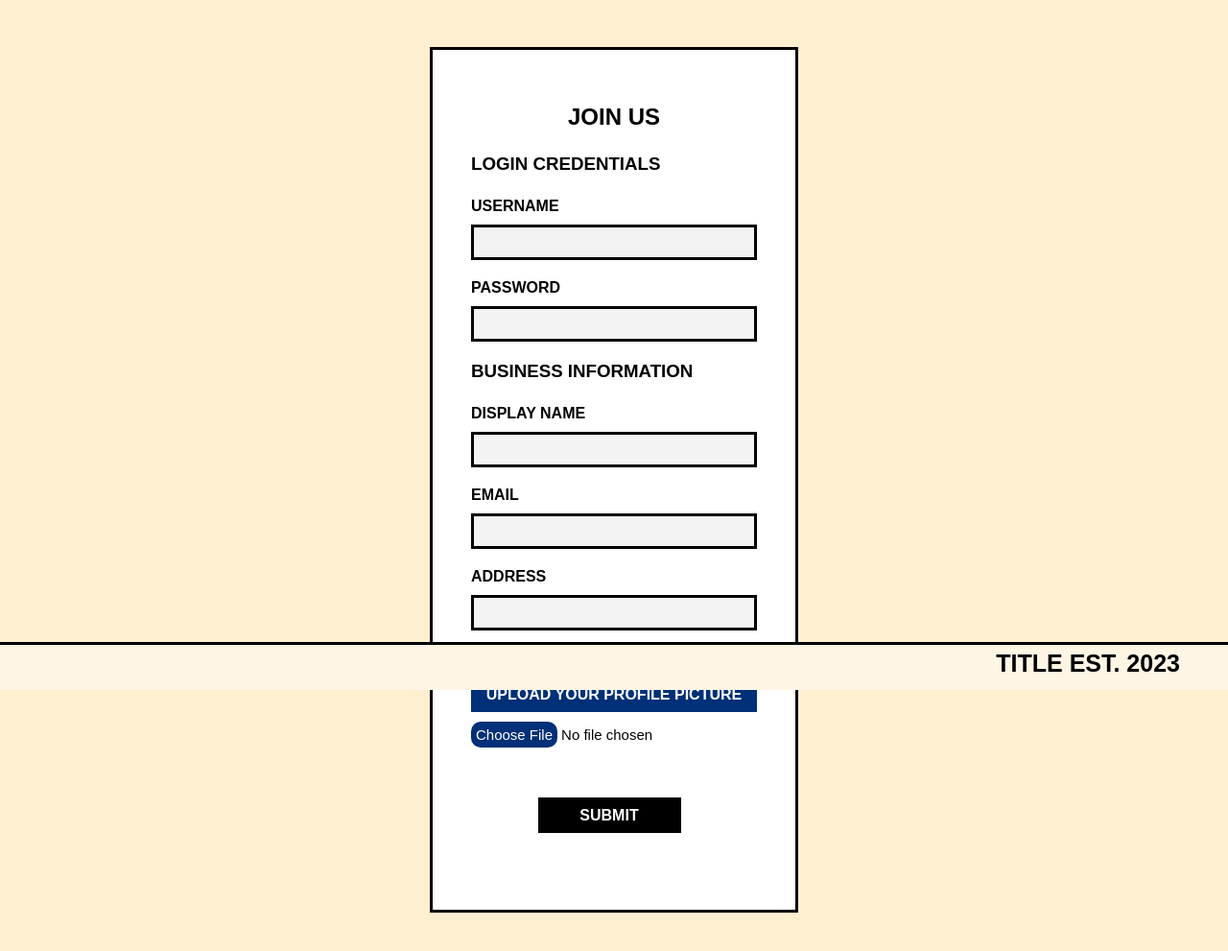
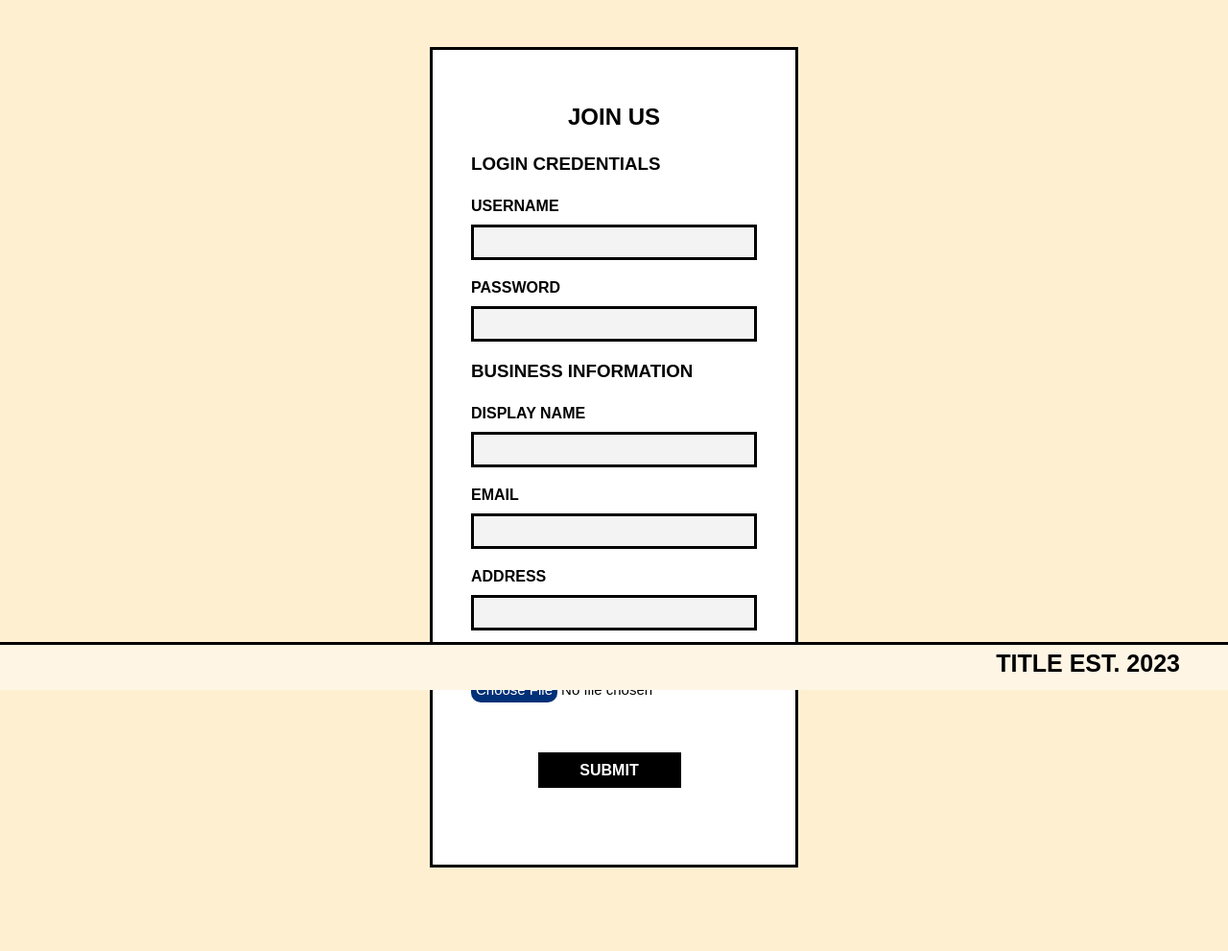
Before and after one commit to JuliaMelle/2ITG_grp2_LuzViMinda, a PHP site: page /registration_form in a window 1280 px wide. Shown: the part 81-1072 px from the top of the page at 96% size. After the commit the page ends 985 px from the top, so only its background shows below. Run offline with PHP 8.4, Linux system fonts and the light colour scheme.

Commit message:
removal of upload button, change to choose file button

```diff
--- a/registration_form.php
+++ b/registration_form.php
@@ -50,7 +50,6 @@
 
         <!-- input profile picture -->
         <b>PROFILE PICTURE</b>
-        <label for="picture" class="profpic" >UPLOAD YOUR PROFILE PICTURE</label>
         <input type="file" class="upload-btn" name="image"></input>
         <br>
 
--- a/styles/registration_form.css
+++ b/styles/registration_form.css
@@ -81,24 +81,6 @@ input[type="file"] {
     cursor: pointer;
 }
 
-.profpic {
-    display: flex;
-    width: 100%;
-    justify-content: center;
-    align-items: center;
-    background: var(--dark-blue);
-    color: var(--white);
-    height: 37px;
-    padding: 5px;
-    margin-top: 10px;
-    border: none;
-    border-radius: 0 !important;
-    font-size: 16px;
-    font-weight: bold;
-    outline: none;
-    transition: all 0.3s ease-in-out;
-}
-
 .button {
     display: flex;
     justify-content: center;
```
